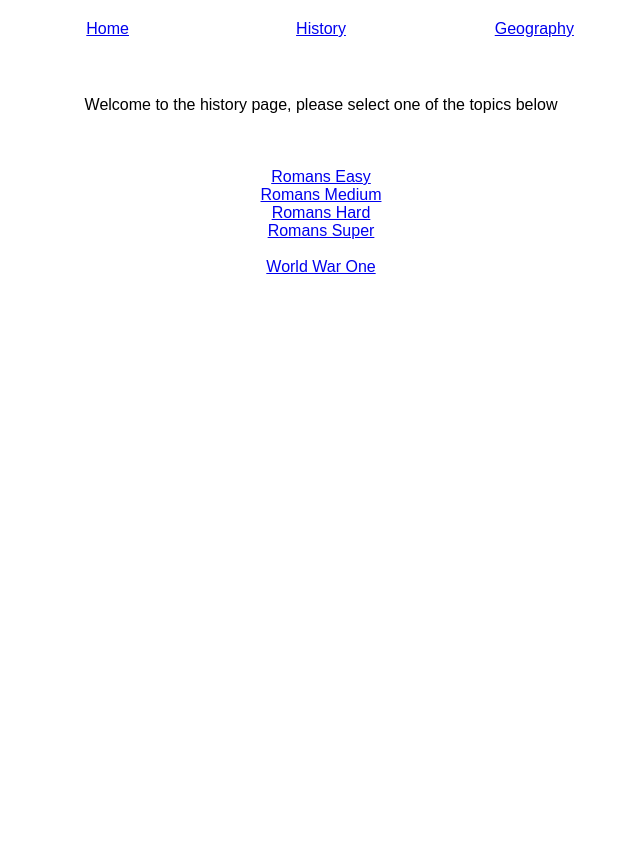
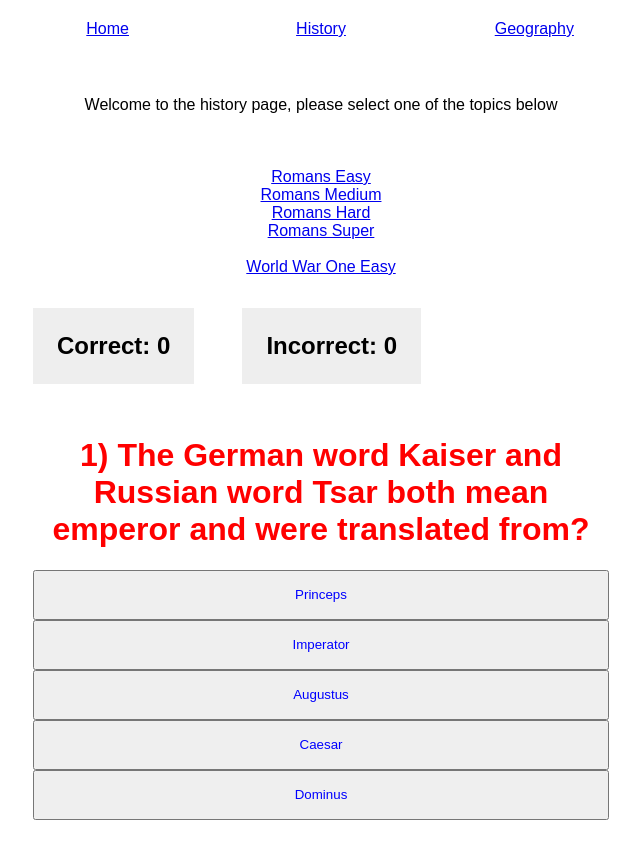
Before and after one commit to RyanG91/new-react-app, a React (Create React App) app: page /history/wwi_easy in a window 1280 px wide. Shown: the whole page, without its empty margins (319-959 px from the left). Before the commit the page ends 800 px from the top, so only its background shows below. Built offline with nearby package versions, Linux system fonts and the light colour scheme.

Commit message:
Added wwi component

```diff
--- a/src/components/history/HistoryQuiz.js
+++ b/src/components/history/HistoryQuiz.js
@@ -5,6 +5,7 @@ import '../../stylesheets/HistoryQuiz.css';
 import RomanEasy from './roman/RomanEasy'
 import RomanMedium from './roman/RomanMedium'
 import RomanHard from './roman/RomanHard'
+import Wwieasy from './wwi/Wwieasy'
 
 
 class History extends Component {
@@ -22,7 +23,7 @@ class History extends Component {
                             <div className="romanh"><Link to="/history/romans_hard">Romans Hard</Link></div>
                             <div className="romans"><Link to="/history/romans_super">Romans Super</Link></div>
                             <br />
-                            <div className="ww1e"><Link to="/history/ww1">World War One</Link></div>
+                            <div className="wwie"><Link to="/history/wwi_easy">World War One Easy</Link></div>
                             <Route path="/history/romans_easy" render={(routerProps) => {
                                 return (
                                 <RomanEasy />
@@ -38,6 +39,11 @@ class History extends Component {
                                 <RomanHard />
                                 )
                             }} />
+                            <Route path="/history/wwi_easy" render={(routerProps) => {
+                                return (
+                                <Wwieasy />
+                                )
+                            }} />
                         <br />
                 </div>
                 </Router>
--- /dev/null
+++ b/src/components/history/wwi/Wwieasy.js
@@ -0,0 +1,249 @@
+import React, { Component } from 'react'
+import '../../../stylesheets/App.css';
+
+class WWI extends React.Component {
+    constructor(props) {
+      super(props)
+
+      var dataSet = [
+        {
+          question: "1) The German word Kaiser and Russian word Tsar both mean emperor and were translated from?",
+          answers: [
+            "Princeps",
+            "Imperator",
+            "Augustus",
+            "Caesar",
+            "Dominus",
+          ],
+          correct: 3
+        },
+        {
+          question: "2) Which emperor established Christianity as the state religion of the empire?",
+              answers: [
+                "Theodosius the Great",
+                "Diocletian",
+                "Constantine the Great",
+                "Aurelian",
+                "Honorius"
+              ],
+              correct: 0
+        },
+         {
+              question: "3) Who was the last king of Rome?",
+              answers: [
+                "Tullus Hostilinus",
+                "Ancus Marcius",
+                "Lucius Tarquinius Priscus",
+                "Lucius Tarquinius Superbus",
+                "Servius Tullius",
+              ],
+              correct: 3
+            },
+            {
+              question: "4) What role did an Aedile have?",
+              answers: [
+                "Command legions",
+                "Arrange public festivals",
+                "Monitor of grain supply",
+                "Oversee elections",
+                "All of the above",
+              ],
+              correct: 1
+            },
+            {
+              question: "5) Which of these cities was not a Roman colony?",
+              answers: [
+                "London",
+                "Paris",
+                "Madrid",
+                "Vienna",
+                "None of the above"
+              ],
+              correct: 4
+            },
+            {
+              question: "6) Which of these odd items did the Romans use cleaning clothes?",
+              answers: [
+                "Human urine",
+                "Human poo",
+                "Human blood",
+                "Human saliva",
+                "Human vomit"
+              ],
+              correct: 0
+            },
+            {
+              question: "7) Drawnings or markings of penis' in public directed people to the nearest:",
+              answers: [
+                "Brothel",
+                "Toliet",
+                "Bath",
+                "Female slave markets",
+                "Doctor"
+              ],
+              correct: 0
+            },
+            {
+              question: "8) Which of the following actions did emperor Commodus undertake?",
+              answers: [
+                "Rename all months after himself",
+                "Fight in gladitoral games",
+                "Styed himself as a new Hercules",
+                "Renamed the fleet after himself",
+                "All of the above"
+              ],
+              correct: 4
+            },
+            {
+              question: "9) Which emperor brought Rome to its peak expansion?",
+              answers: [
+                "Augustus",
+                "Trajan",
+                "Marcus Aurelius",
+                "Hadrian",
+                "Septimius Severus"
+              ],
+              correct: 1
+            },
+            {
+              question: "10) Which of the following is true?",
+              answers: [
+                "Slaves couldn't gain freedom",
+                "Slaves could gain freedom and become citizens",
+                "Slaves could gain freedom and their children could become citizens",
+                "Slaves could gain freedom but were forbidden from taking their masters lastname",
+                "Slaves could gain freedom but needed permission to marry afterwoods"
+              ],
+              correct: 2
+            },
+            {
+              question: "Well Done! You have completed the quiz",
+              answers: [
+                "Click here to start again",
+              ],
+            },
+      ];
+
+      this.state = {current:0, dataSet:dataSet, correct:0, incorrect:0}
+      this.handleClick = this.handleClick.bind(this)
+
+    } // end constructor
+
+    handleClick(choice) {
+      if (choice == this.state.dataSet[this.state.current].correct) {
+        this.setState({correct: this.state.correct + 1})
+      } else {
+        this.setState({incorrect: this.state.incorrect + 1})
+      }
+
+      if (this.state.current == 10) {
+        this.setState({current: 0})
+        this.setState({incorrect: 0})
+        this.setState({correct: 0})
+      } else {
+           this.setState({current: this.state.current + 1})
+      }
+    }
+
+    render() {
+      return(
+        <div>
+          <ScoreArea correct={this.state.correct} incorrect={this.state.incorrect} />
+          <QuizArea handleClick={this.handleClick} dataSet={this.state.dataSet[this.state.current]} />
+        </div>
+      )
+    }
+  }
+
+  function Question(props) {
+    var style = {
+      color: "red",
+    }
+    return (
+      <h1 style={style}>{props.dataSet.question}</h1>
+    )
+  }
+
+  function Answer(props) {
+    var style = {
+      width: "100%",
+      height: 50,
+      color: "blue"
+    }
+    return(
+      <div>
+        <button style={style} onClick={() => props.handleClick(props.choice)}>{props.answer}</button>
+      </div>
+    )
+  }
+
+  function AnswerList(props) {
+    var answers = []
+    for (let i = 0; i < props.dataSet.answers.length; i++) {
+      answers.push(<Answer choice={i} handleClick={props.handleClick} answer={props.dataSet.answers[i]} />)
+    }
+    return(
+      <div>
+        {answers}
+      </div>
+    )
+  }
+
+  function QuizArea(props) {
+    var style = {
+      width: "100%",
+      display: "block",
+      textAlign: "center",
+      boxSizing: "border-box",
+      float: "left",
+      padding: "0 2em"
+    }
+    return(
+      <div style={style}>
+        <Question dataSet={props.dataSet} />
+        <AnswerList dataSet={props.dataSet} handleClick={props.handleClick} />
+      </div>
+    )
+  }
+
+  function TotalCorrect(props) {
+      var style = {
+      display: "inline-block",
+      padding: "1em",
+      background: "#eee",
+      margin: "0 1em 0 0"
+    }
+    return(
+      <h2 style={style}>Correct: {props.correct}</h2>
+    )
+  }
+
+  function TotalIncorrect(props) {
+    var style = {
+      display: "inline-block",
+      padding: "1em",
+      background: "#eee",
+      margin: "0 0 0 1em"
+    }
+    return(
+      <h2 style={style}>Incorrect: {props.incorrect}</h2>
+    )
+  }
+
+  function ScoreArea(props) {
+    var style = {
+      width: "100%",
+      display: "block",
+      textAlign: "left",
+      float: "left",
+      padding: "2em"
+    }
+    return(
+      <div style={style} >
+        <TotalCorrect correct={props.correct} />
+        <TotalIncorrect incorrect={props.incorrect} />
+      </div>
+    )
+  }
+
+export default WWI
```
